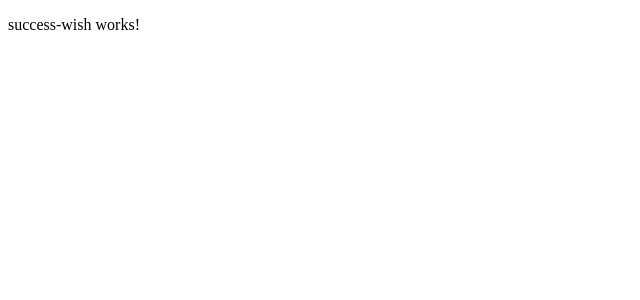
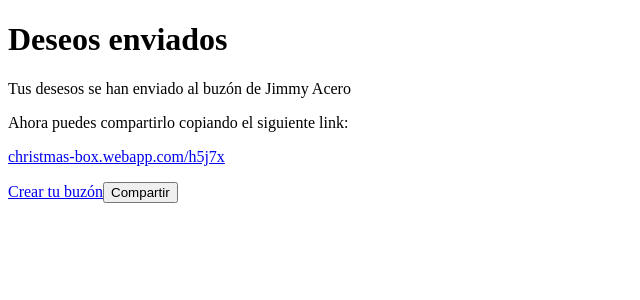
Before and after one commit to joav/chistmas-box, an Angular app: page /deseo in a window 1280 px wide. Shown: the top 300 px of the page, without its empty margins (0-640 px from the left). Built offline with nearby package versions, Linux system fonts and the light colour scheme.

Commit message:
Exito deseo

```diff
--- a/src/app/success-wish/success-wish.component.html
+++ b/src/app/success-wish/success-wish.component.html
@@ -1 +1,7 @@
-<p>success-wish works!</p>
+<div class="content">
+    <h1>Deseos enviados</h1>
+    <p>Tus desesos se han enviado al buzón de Jimmy Acero</p>
+    <p>Ahora puedes compartirlo copiando el siguiente link:</p>
+    <p><a href="#" class="link copy" >christmas-box.webapp.com/h5j7x</a></p>
+    <div class="actions"><a class="link" routerLink="/crear">Crear tu buzón</a><button class="btn">Compartir</button></div>
+</div>
```
